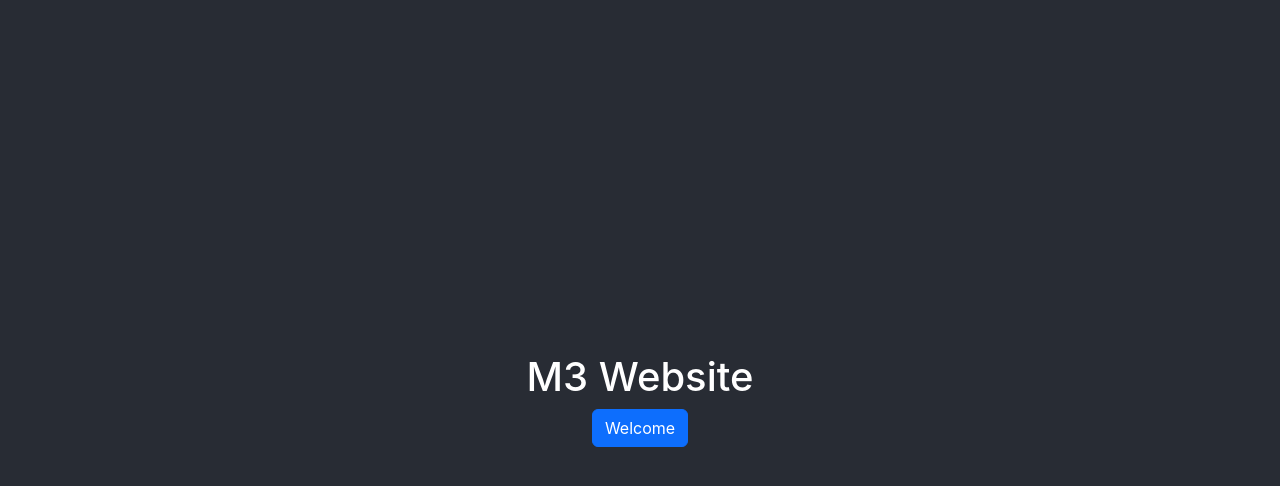
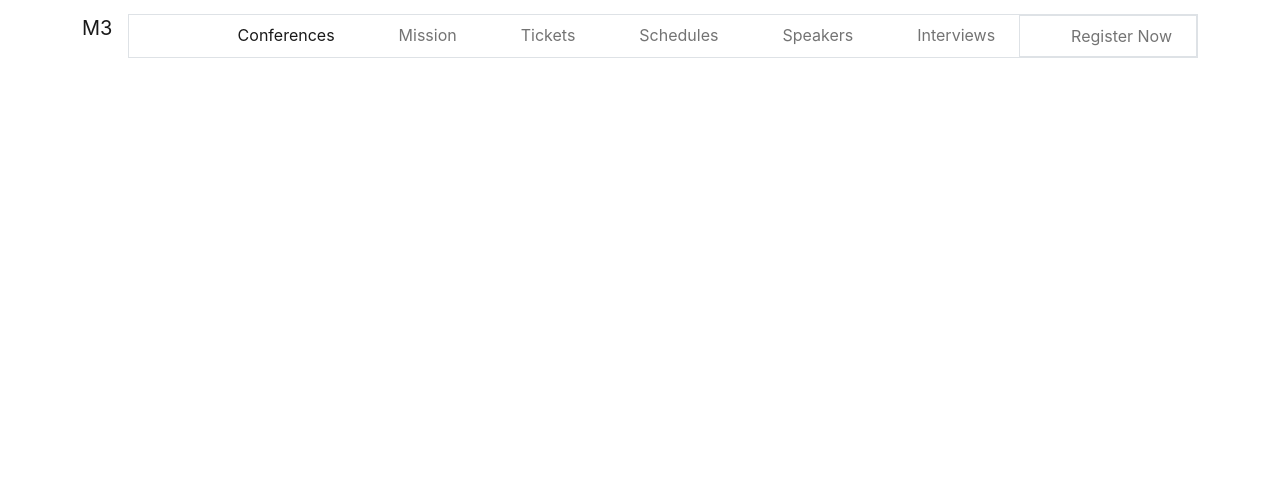
Before and after one commit to hummingbed/m3, a React (Create React App) app: page / in a window 1280 px wide. Shown: the top 486 px of the page. Built offline with nearby package versions, Linux system fonts and the light colour scheme.

Commit message:
second commit

```diff
--- a/src/App.css
+++ b/src/App.css
@@ -1,38 +1,3 @@
-.App {
-  text-align: center;
+p,a{
+    /* font-size: 160%!important; */
 }
-
-.App-logo {
-  height: 40vmin;
-  pointer-events: none;
-}
-
-@media (prefers-reduced-motion: no-preference) {
-  .App-logo {
-    animation: App-logo-spin infinite 20s linear;
-  }
-}
-
-.App-header {
-  background-color: #282c34;
-  min-height: 100vh;
-  display: flex;
-  flex-direction: column;
-  align-items: center;
-  justify-content: center;
-  font-size: calc(10px + 2vmin);
-  color: white;
-}
-
-.App-link {
-  color: #61dafb;
-}
-
-@keyframes App-logo-spin {
-  from {
-    transform: rotate(0deg);
-  }
-  to {
-    transform: rotate(360deg);
-  }
-}
--- a/src/App.js
+++ b/src/App.js
@@ -1,12 +1,12 @@
 
 import './App.css';
+import HomeComponent from './Component/Home/HomeComponent'
 
 function App() {
   return (
     <div className="App">
       <header className="App-header">
-        <h1>M3 Website</h1>
-        <button type="button" class="btn btn-primary">Welcome</button>
+        <HomeComponent />
       </header>
     </div>
   );
--- a/src/Component/HeadFooter/HeaderComponent.js
+++ b/src/Component/HeadFooter/HeaderComponent.js
@@ -0,0 +1,50 @@
+function HeaderComponent() {
+    return (
+        <div>
+            <nav className="navbar navbar-expand-lg fixed-top">
+                <div className="container">
+                    <p className="navbar-brand">M3</p>
+                    <button className="navbar-toggler" type="button" data-bs-toggle="offcanvas" data-bs-target="#offcanvasNavbar" aria-controls="offcanvasNavbar">
+                        <span className="navbar-toggler-icon"></span>
+                    </button>
+                    <div className="offcanvas offcanvas-end " tabindex="-1" id="offcanvasNavbar" aria-labelledby="offcanvasNavbarLabel">
+                        <div className="offcanvas-header">
+                        <p className="navbar-brand">M3</p>
+                            <button type="button" className="btn-close" data-bs-dismiss="offcanvas" aria-label="Close"></button>
+                        </div>
+                        <div className="offcanvas-body border ">
+                            <ul className="col-10 navbar-nav justify-content-end d-flex gap-5 flex-grow-1 pe-3">
+                                <li className="nav-item">
+                                    <a className="nav-link active" aria-current="page" href="#conferences">Conferences</a>
+                                </li>
+                                <li className="nav-item">
+                                    <a className="nav-link" href="#mission">Mission</a>
+                                </li>
+                                <li className="nav-item">
+                                    <a className="nav-link" href="#tickets">Tickets</a>
+                                </li>
+                                <li className="nav-item">
+                                    <a className="nav-link" href="#schedules">Schedules</a>
+                                </li>
+                                <li className="nav-item">
+                                    <a className="nav-link" href="#schedules">Speakers</a>
+                                </li>
+                                <li className="nav-item">
+                                    <a className="nav-link" href="#schedules">Interviews</a>
+                                </li>
+
+                            </ul>
+                            <ul className="navbar-nav justify-content-end border col-2 flex-grow-1 pe-3">
+                            <li className="nav-item">
+                                    <a className="nav-link" href="#register">Register Now</a>
+                                </li>
+                            </ul>
+                        </div>
+                    </div>
+                </div>
+            </nav>
+        </div>
+    );
+}
+
+export default HeaderComponent;
--- a/src/Component/Home/HomeComponent.js
+++ b/src/Component/Home/HomeComponent.js
@@ -0,0 +1,10 @@
+import HeaderComponent from '../HeadFooter/HeaderComponent'
+function HomeComponent() {
+    return (
+        <div>
+            <HeaderComponent />
+        </div>
+    );
+}
+
+export default HomeComponent;
```
